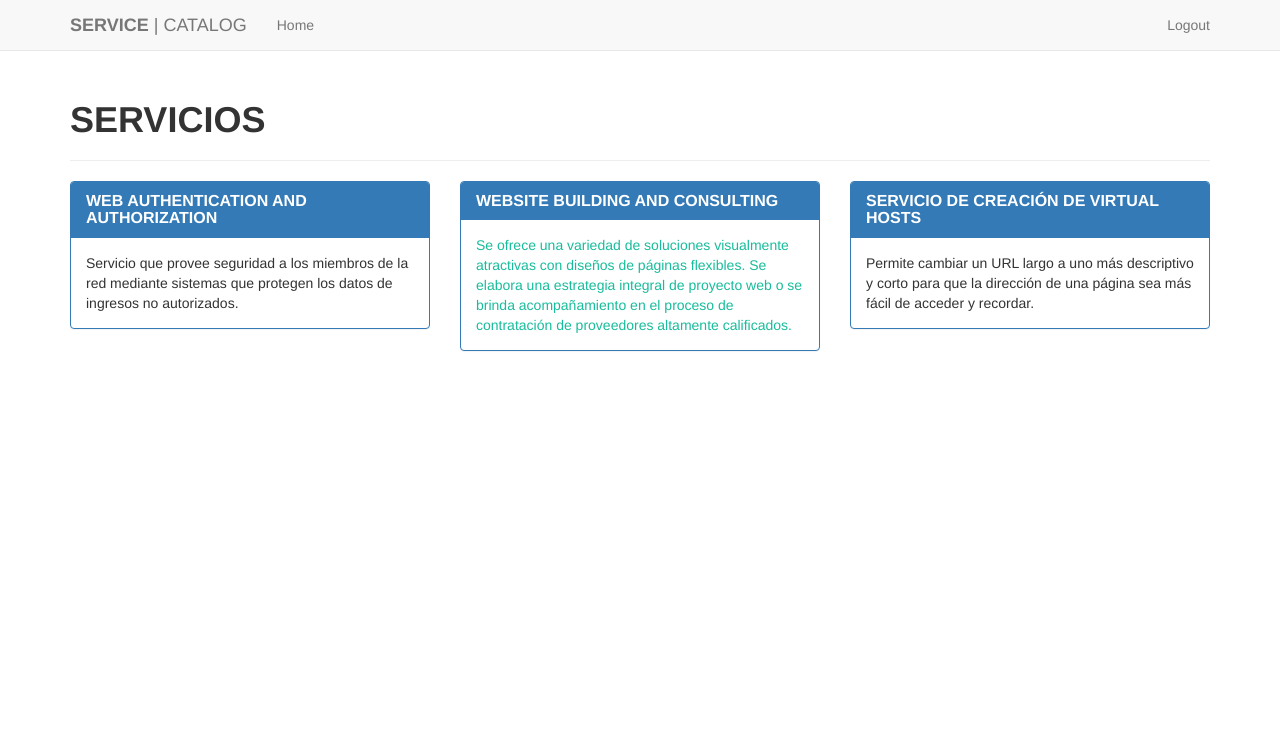
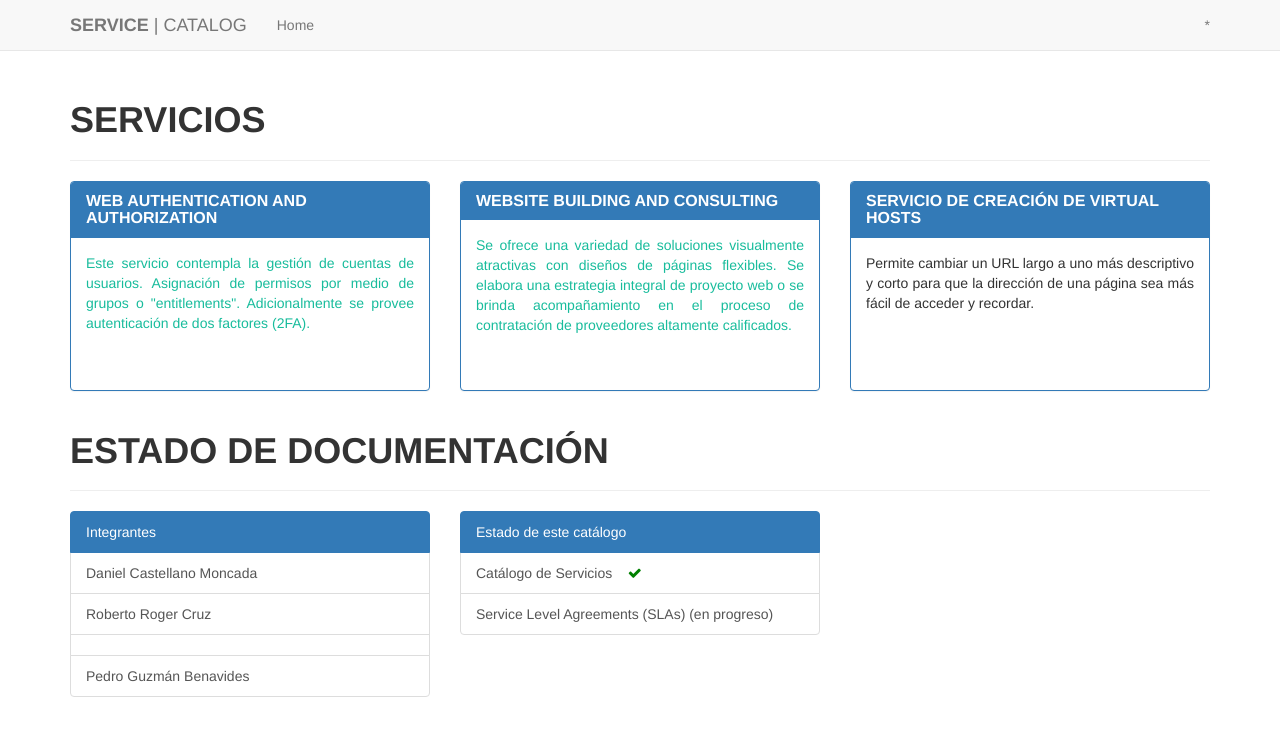
Before and after one commit to OneTesseractInMultiverse/ITIL-CaseExample, a Flask app: page / in a window 1280 px wide. Shown: the top 736 px of the page. Run offline with Flask 2, Linux system fonts and the light colour scheme; some libraries are stand-ins or nearby versions.

Commit message:
Added service status and members of the group

```diff
--- a/templates/home/index.html
+++ b/templates/home/index.html
@@ -10,15 +10,16 @@
   <!-- BEGIN SERVICE -->
   <div class="col-lg-4">
 
-    <div class="panel panel-primary">
+    <a href="{{url_for('service_1')}}">
+      <div class="panel panel-primary" style="min-height: 15em;">
         <div class="panel-heading">
           <h3 class="panel-title">Web Authentication and Authorization</h3>
         </div>
-      <div class="panel-body">
-        Servicio que provee seguridad a los miembros de la red mediante sistemas que protegen los datos de ingresos no autorizados.
+        <div class="panel-body text-justify">
+          Este servicio contempla la gestión de cuentas de usuarios. Asignación de permisos por medio de grupos o "entitlements". Adicionalmente se provee autenticación de dos factores (2FA).
         </div>
       </div>
-
+    </a>
 
   </div>
   <!-- END SERVICE -->
@@ -27,11 +28,12 @@
   <!-- BEGIN SERVICE -->
   <div class="col-lg-4">
     <a href="#">
-        <div class="panel panel-primary">
+
+        <div class="panel panel-primary" style="min-height: 15em;">
           <div class="panel-heading">
             <h3 class="panel-title">Website Building and Consulting</h3>
           </div>
-          <div class="panel-body">
+          <div class="panel-body text-justify">
               Se ofrece una variedad de soluciones visualmente atractivas con diseños de páginas flexibles. Se elabora una estrategia integral de proyecto web o se brinda acompañamiento
               en el proceso de contratación de proveedores altamente calificados.
           </div>
@@ -46,11 +48,11 @@
   <!-- BEGIN SERVICE -->
   <div class="col-lg-4">
 
-    <div class="panel panel-primary">
+    <div class="panel panel-primary" style="min-height: 15em;">
       <div class="panel-heading">
         <h3 class="panel-title">Servicio de creación de Virtual Hosts</h3>
       </div>
-      <div class="panel-body">
+      <div class="panel-body text-justify">
         Permite cambiar un URL largo a uno más descriptivo y corto para que la dirección de una página sea más fácil de acceder y recordar.
       </div>
     </div>
@@ -62,4 +64,47 @@
 
 </div>
 
+<div class="row">
+
+  <div class="col-lg-12">
+    <h1>Estado de Documentación</h1>
+    <hr>
+  </div>
+
+  <div class="col-lg-4">
+    <div class="list-group">
+      <a href="#" class="list-group-item active">
+        Integrantes
+      </a>
+      <a href="#" class="list-group-item">
+        Daniel Castellano Moncada
+      </a>
+      <a href="#" class="list-group-item">
+        Roberto Roger Cruz
+      </a>
+      <a href="#" class="list-group-item">
+
+      </a>
+      <a href="#" class="list-group-item">
+        Pedro Guzmán Benavides
+      </a>
+    </div>
+  </div>
+
+  <div class="col-lg-4">
+    <div class="list-group">
+      <a href="#" class="list-group-item active">
+        Estado de este catálogo
+      </a>
+      <a href="#" class="list-group-item">
+        Catálogo de Servicios &nbsp;&nbsp; <i class="fa fa-check" style="color: green;" aria-hidden="true"></i>
+      </a>
+      <a href="#" class="list-group-item">
+        Service Level Agreements (SLAs) (en progreso)
+      </a>
+    </div>
+  </div>
+
+</div>
+
 {% endblock %}
--- a/templates/layout.html
+++ b/templates/layout.html
@@ -5,7 +5,7 @@
         <meta charset="UTF-8">
         <meta name="viewport" content="width=device-width, initial-scale=1, shrink-to-fit=no">
 
-        <title><strong>SERVICE</strong> | CATALOG</title>
+        <title><strong>Kool</strong> | Aid</title>
         <!-- STYLES -->
         <link href="https://maxcdn.bootstrapcdn.com/bootswatch/3.3.7/sandstone/bootstrap.min.css" rel="stylesheet" integrity="sha384-G3G7OsJCbOk1USkOY4RfeX1z27YaWrZ1YuaQ5tbuawed9IoreRDpWpTkZLXQfPm3" crossorigin="anonymous">
         <link href="https://maxcdn.bootstrapcdn.com/font-awesome/4.7.0/css/font-awesome.min.css" rel="stylesheet" integrity="sha384-wvfXpqpZZVQGK6TAh5PVlGOfQNHSoD2xbE+QkPxCAFlNEevoEH3Sl0sibVcOQVnN" crossorigin="anonymous">
@@ -34,7 +34,7 @@
                 <li><a href="/">Home</a></li>
               </ul>
               <ul class="nav navbar-nav navbar-right">
-                <li><a href="#">Logout</a></li>
+                <li><a href="#">*</a></li>
 
               </ul>
             </div><!--/.nav-collapse -->
```
Lines whose indentation alone changed are shown as unchanged.
